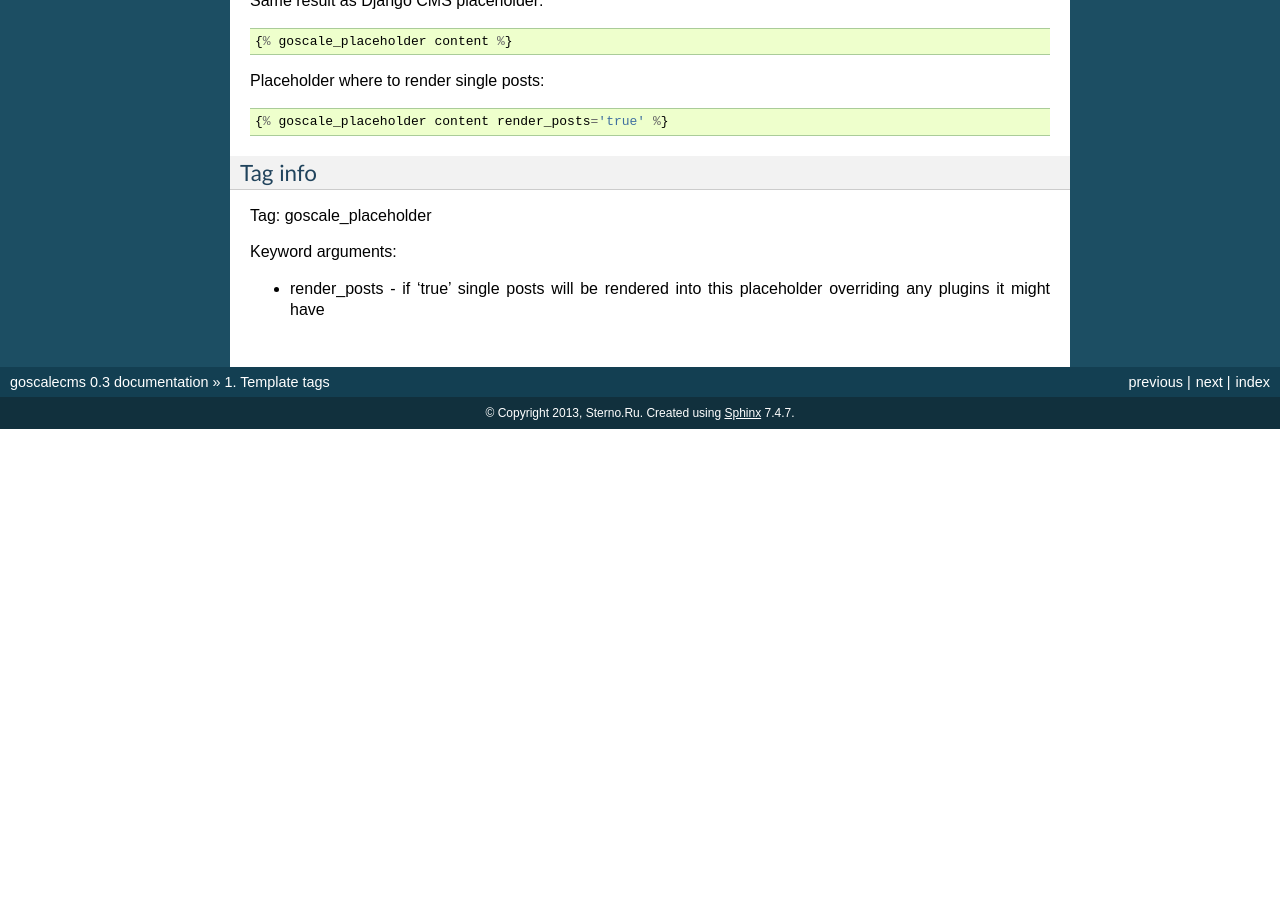
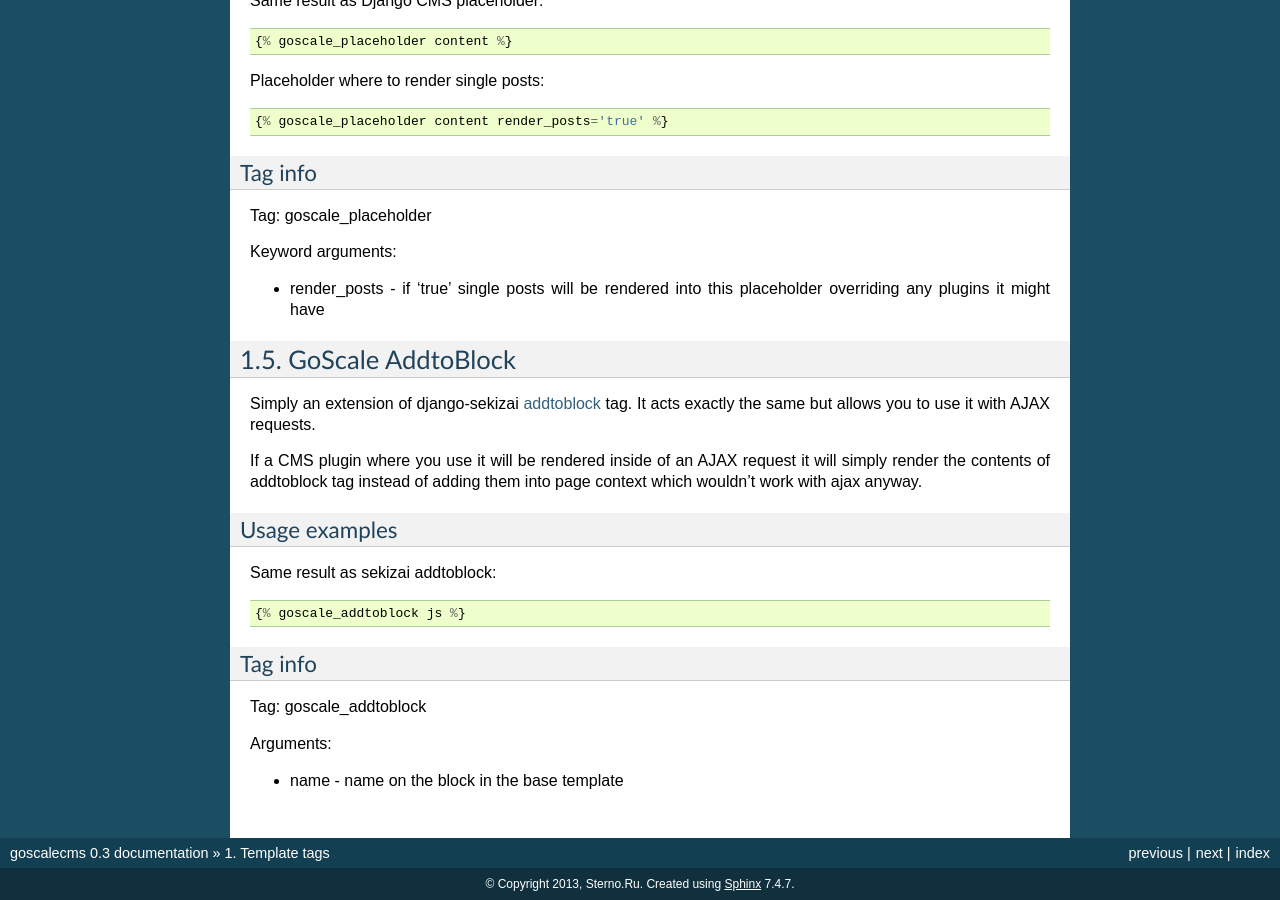
Before and after one commit to sternoru/goscalecms, a Sphinx documentation site: the page built from docs/tags.rst, in a window 1280 px wide and 900 px high, scrolled down 2207 px. Built offline with Sphinx 7.4.7, drawn with Linux system fonts in a browser that asks for light colours; before the commit the page ends 2636 px from its top, so only the background shows below that; some of the changed text lies outside the part shown.

Commit message:
Opened #10: Added goscale_addtoblock tag

```diff
--- a/docs/tags.rst
+++ b/docs/tags.rst
@@ -124,3 +124,28 @@ Tag: goscale_placeholder
 Keyword arguments:
 
 * render_posts - if 'true' single posts will be rendered into this placeholder overriding any plugins it might have
+
+1.5. GoScale AddtoBlock
+--------------------
+
+Simply an extension of django-sekizai addtoblock_ tag. It acts exactly the same but allows you to use it with AJAX requests.
+
+.. _addtoblock: http://django-sekizai.readthedocs.org/en/latest/usage.html#template-tag-reference
+
+If a CMS plugin where you use it will be rendered inside of an AJAX request it will simply render the contents of addtoblock tag instead of adding them into page context which wouldn't work with ajax anyway.
+
+Usage examples
+^^^^^^^^^^^^^^^^^^^^
+
+Same result as sekizai addtoblock::
+
+    {% goscale_addtoblock js %}
+
+Tag info
+^^^^^^^^^^^^^^^^^^^^
+
+Tag: goscale_addtoblock
+
+Arguments:
+
+* name - name on the block in the base template
```
Also changed, not shown: 1 other file.
